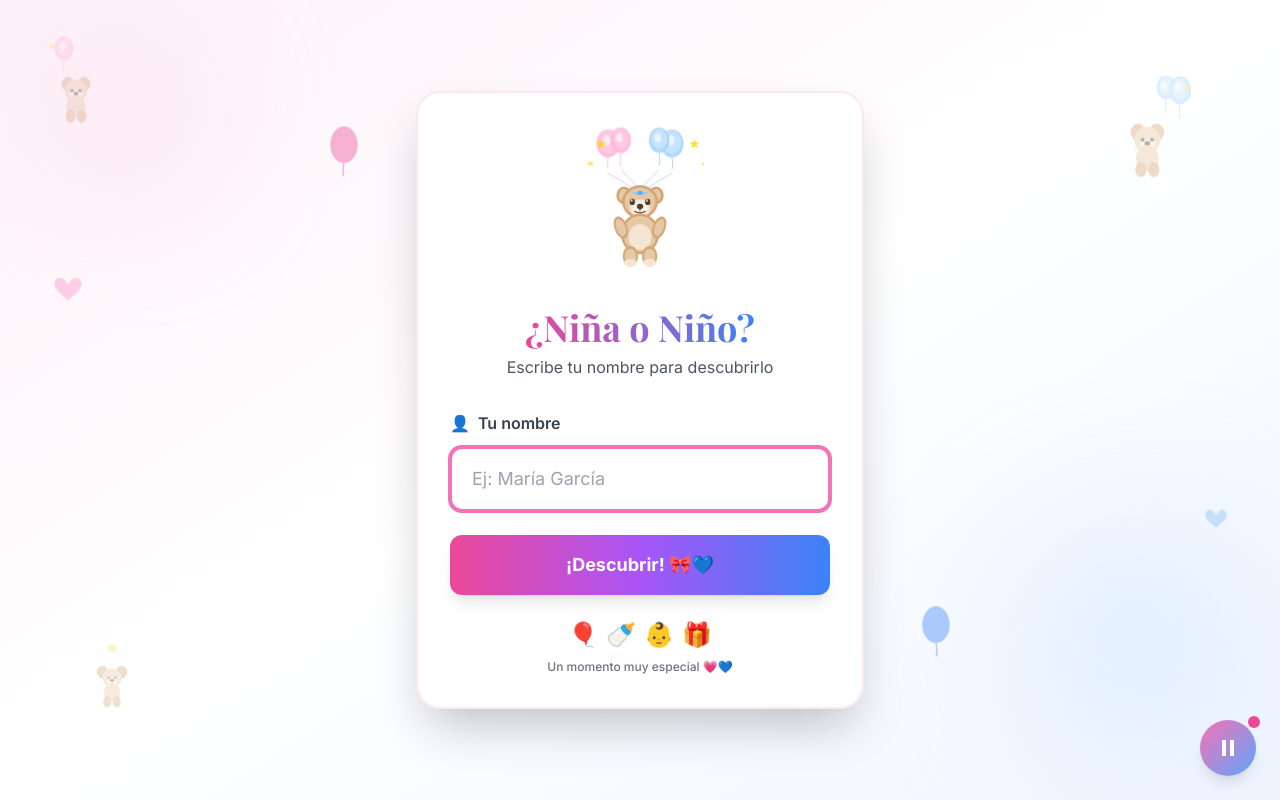
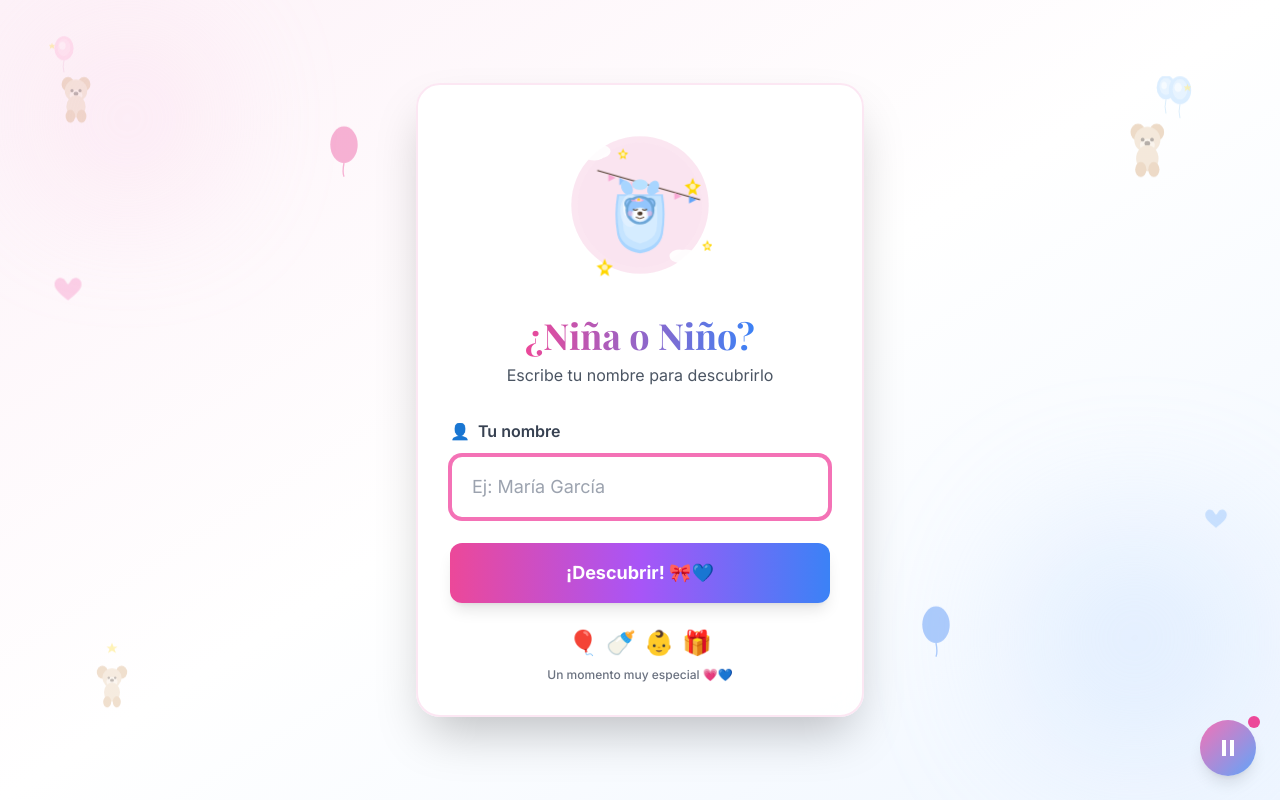
Before and after one commit to iandcm15200/revelacion, a Next.js app: page /login in a window 1280 px wide. Built offline with nearby package versions, Linux system fonts and the light colour scheme; a web font is replaced by a local one.

Commit message:
Nuevo diseño: osito azul en bolsa de regalo con banderines y estrellas doradas

```diff
--- a/app/login/page.tsx
+++ b/app/login/page.tsx
@@ -201,100 +201,106 @@ export default function LoginPage() {
               transition={{ delay: 0.2, type: 'spring', stiffness: 200 }}
               className="inline-block mb-4"
             >
-              <svg viewBox="0 0 200 240" className="w-32 h-40">
-                {/* Globos rosa */}
-                <g className="balloon-float">
-                  <ellipse cx="50" cy="30" rx="18" ry="22" fill="#FFB6D9" opacity="0.9"/>
-                  <ellipse cx="50" cy="28" rx="14" ry="18" fill="#FFC9E3"/>
-                  <ellipse cx="48" cy="25" rx="6" ry="8" fill="#FFFFFF" opacity="0.6"/>
-                  <path d="M 50 52 Q 48 65 50 70" stroke="#E8A5C8" strokeWidth="1" fill="none"/>
+              <svg viewBox="0 0 220 240" className="w-36 h-44">
+                {/* Fondo rosa circular */}
+                <circle cx="110" cy="120" r="105" fill="#F8D5E8" opacity="0.6"/>
+                <circle cx="110" cy="120" r="95" fill="#FBE4F1" opacity="0.8"/>
 
-                  <ellipse cx="70" cy="25" rx="16" ry="20" fill="#FFB6D9" opacity="0.9"/>
-                  <ellipse cx="70" cy="23" rx="12" ry="16" fill="#FFC9E3"/>
-                  <ellipse cx="68" cy="21" rx="5" ry="7" fill="#FFFFFF" opacity="0.6"/>
-                  <path d="M 70 45 Q 68 58 70 65" stroke="#E8A5C8" strokeWidth="1" fill="none"/>
+                {/* Nubes decorativas */}
+                <g opacity="0.9">
+                  <ellipse cx="40" cy="40" rx="18" ry="12" fill="#FFFFFF"/>
+                  <ellipse cx="50" cy="38" rx="15" ry="10" fill="#FFFFFF"/>
+                  <ellipse cx="30" cy="38" rx="12" ry="8" fill="#FFFFFF"/>
+
+                  <ellipse cx="180" cy="200" rx="18" ry="12" fill="#FFFFFF"/>
+                  <ellipse cx="170" cy="198" rx="15" ry="10" fill="#FFFFFF"/>
+                  <ellipse cx="190" cy="198" rx="12" ry="8" fill="#FFFFFF"/>
                 </g>
 
-                {/* Globos azules */}
-                <g className="balloon-float">
-                  <ellipse cx="150" cy="30" rx="18" ry="22" fill="#A8D5FF" opacity="0.9"/>
-                  <ellipse cx="150" cy="28" rx="14" ry="18" fill="#C5E4FF"/>
-                  <ellipse cx="148" cy="25" rx="6" ry="8" fill="#FFFFFF" opacity="0.6"/>
-                  <path d="M 150 52 Q 152 65 150 70" stroke="#8CC4F0" strokeWidth="1" fill="none"/>
+                {/* Banderines */}
+                <g className="heart-pulse">
+                  <path d="M 40 60 L 180 100" stroke="#4A3728" strokeWidth="1.5" fill="none"/>
 
-                  <ellipse cx="130" cy="25" rx="16" ry="20" fill="#A8D5FF" opacity="0.9"/>
-                  <ellipse cx="130" cy="23" rx="12" ry="16" fill="#C5E4FF"/>
-                  <ellipse cx="128" cy="21" rx="5" ry="7" fill="#FFFFFF" opacity="0.6"/>
-                  <path d="M 130 45 Q 132 58 130 65" stroke="#8CC4F0" strokeWidth="1" fill="none"/>
+                  {/* Banderines rosa */}
+                  <path d="M 55 65 L 55 75 L 65 70 Z" fill="#F9A8D4"/>
+                  <path d="M 85 75 L 85 85 L 95 80 Z" fill="#FFC9E3"/>
+                  <path d="M 145 90 L 145 100 L 155 95 Z" fill="#F9A8D4"/>
+
+                  {/* Banderines azules */}
+                  <path d="M 70 70 L 70 80 L 80 75 Z" fill="#93C5FD"/>
+                  <path d="M 115 83 L 115 93 L 125 88 Z" fill="#A8D5FF"/>
+                  <path d="M 165 95 L 165 105 L 175 100 Z" fill="#60A5FA"/>
                 </g>
 
-                {/* Estrellas doradas */}
+                {/* Estrellas doradas brillantes */}
                 <g className="heart-pulse">
-                  <path d="M 35 15 L 37 20 L 42 20 L 38 23 L 40 28 L 35 25 L 30 28 L 32 23 L 28 20 L 33 20 Z" fill="#FFD700" opacity="0.8"/>
-                  <path d="M 165 15 L 167 20 L 172 20 L 168 23 L 170 28 L 165 25 L 160 28 L 162 23 L 158 20 L 163 20 Z" fill="#FFD700" opacity="0.8"/>
-                  <path d="M 20 45 L 22 48 L 25 48 L 23 50 L 24 53 L 20 51 L 16 53 L 17 50 L 15 48 L 18 48 Z" fill="#FFD700" opacity="0.6"/>
-                  <path d="M 180 45 L 182 48 L 185 48 L 183 50 L 184 53 L 180 51 L 176 53 L 177 50 L 175 48 L 178 48 Z" fill="#FFD700" opacity="0.6"/>
+                  <path d="M 50 180 L 53 188 L 61 190 L 54 196 L 56 204 L 50 200 L 44 204 L 46 196 L 39 190 L 47 188 Z" fill="#FFD700"/>
+                  <ellipse cx="50" cy="192" rx="4" ry="4" fill="#FFF9E6" opacity="0.8"/>
+
+                  <path d="M 170 70 L 173 78 L 181 80 L 174 86 L 176 94 L 170 90 L 164 94 L 166 86 L 159 80 L 167 78 Z" fill="#FFD700"/>
+                  <ellipse cx="170" cy="82" rx="4" ry="4" fill="#FFF9E6" opacity="0.8"/>
+
+                  <path d="M 190 155 L 192 160 L 197 161 L 193 165 L 194 170 L 190 167 L 186 170 L 187 165 L 183 161 L 188 160 Z" fill="#FFD700"/>
+                  <ellipse cx="190" cy="163" rx="3" ry="3" fill="#FFF9E6" opacity="0.8"/>
+
+                  <path d="M 75 30 L 77 35 L 82 36 L 78 40 L 79 45 L 75 42 L 71 45 L 72 40 L 68 36 L 73 35 Z" fill="#FFD700"/>
+                  <ellipse cx="75" cy="38" rx="3" ry="3" fill="#FFF9E6" opacity="0.8"/>
                 </g>
 
-                {/* Cuerdas de los globos */}
-                <path d="M 50 70 Q 85 90 95 100" stroke="#E8A5C8" strokeWidth="1.5" fill="none" opacity="0.6"/>
-                <path d="M 70 65 Q 92 85 98 95" stroke="#E8A5C8" strokeWidth="1.5" fill="none" opacity="0.6"/>
-                <path d="M 150 70 Q 115 90 105 100" stroke="#8CC4F0" strokeWidth="1.5" fill="none" opacity="0.6"/>
-                <path d="M 130 65 Q 108 85 102 95" stroke="#8CC4F0" strokeWidth="1.5" fill="none" opacity="0.6"/>
+                {/* Bolsa/Pañuelo de regalo celeste */}
+                <g className="balloon-float">
+                  {/* Nudo superior */}
+                  <ellipse cx="90" cy="100" rx="8" ry="12" fill="#A8D5FF" transform="rotate(-30 90 100)"/>
+                  <ellipse cx="130" cy="100" rx="8" ry="12" fill="#A8D5FF" transform="rotate(30 130 100)"/>
+                  <ellipse cx="110" cy="95" rx="12" ry="8" fill="#B8E1FF"/>
 
-                {/* Osito de peluche */}
-                <g>
+                  {/* Bolsa principal */}
+                  <path d="M 75 110 Q 70 140 75 170 Q 80 195 110 200 Q 140 195 145 170 Q 150 140 145 110 Z" fill="#A8D5FF"/>
+                  <path d="M 78 112 Q 73 140 78 168 Q 82 190 110 195 Q 138 190 142 168 Q 147 140 142 112 Z" fill="#C5E4FF"/>
+                  <path d="M 85 120 Q 82 145 85 165 Q 88 180 110 185 Q 132 180 135 165 Q 138 145 135 120 Z" fill="#D5ECFF"/>
+
+                  {/* Brillos en la bolsa */}
+                  <ellipse cx="95" cy="135" rx="15" ry="25" fill="#E8F4FF" opacity="0.6"/>
+                  <ellipse cx="92" cy="130" rx="8" ry="15" fill="#FFFFFF" opacity="0.5"/>
+                </g>
+
+                {/* Osito azul bebé dentro de la bolsa */}
+                <g className="bear-sway">
                   {/* Orejas */}
-                  <ellipse cx="75" cy="105" rx="12" ry="14" fill="#D4A574"/>
-                  <ellipse cx="75" cy="105" rx="8" ry="10" fill="#E5C9A6"/>
-                  <ellipse cx="125" cy="105" rx="12" ry="14" fill="#D4A574"/>
-                  <ellipse cx="125" cy="105" rx="8" ry="10" fill="#E5C9A6"/>
+                  <circle cx="95" cy="135" r="9" fill="#6BA5D6"/>
+                  <circle cx="95" cy="135" r="6" fill="#93C5FD"/>
+                  <circle cx="125" cy="135" r="9" fill="#6BA5D6"/>
+                  <circle cx="125" cy="135" r="6" fill="#93C5FD"/>
 
                   {/* Cabeza */}
-                  <ellipse cx="100" cy="115" rx="28" ry="26" fill="#D4A574"/>
-                  <ellipse cx="100" cy="115" rx="24" ry="22" fill="#E5C9A6"/>
+                  <circle cx="110" cy="145" r="22" fill="#6BA5D6"/>
+                  <circle cx="110" cy="145" r="18" fill="#93C5FD"/>
 
                   {/* Hocico */}
-                  <ellipse cx="100" cy="125" rx="16" ry="14" fill="#F5E6D3"/>
-                  <ellipse cx="100" cy="125" rx="12" ry="10" fill="#FFF4E6"/>
+                  <ellipse cx="110" cy="152" rx="13" ry="11" fill="#E8F4FF"/>
+                  <ellipse cx="110" cy="152" rx="10" ry="8" fill="#FFFFFF"/>
 
                   {/* Nariz */}
-                  <ellipse cx="100" cy="122" rx="5" ry="4" fill="#4A3728"/>
-                  <ellipse cx="98" cy="121" rx="2" ry="1.5" fill="#6B5D52" opacity="0.6"/>
+                  <ellipse cx="110" cy="150" rx="4" ry="3" fill="#4A3728"/>
+                  <ellipse cx="108.5" cy="149" rx="1.5" ry="1" fill="#7A6D68" opacity="0.6"/>
 
-                  {/* Boca */}
-                  <path d="M 100 122 L 100 128" stroke="#4A3728" strokeWidth="2" strokeLinecap="round"/>
-                  <path d="M 92 130 Q 100 134 108 130" stroke="#4A3728" strokeWidth="2" fill="none" strokeLinecap="round"/>
+                  {/* Ojos cerrados (dormido/feliz) */}
+                  <path d="M 100 144 Q 103 146 106 144" stroke="#4A3728" strokeWidth="2" fill="none" strokeLinecap="round"/>
+                  <path d="M 114 144 Q 117 146 120 144" stroke="#4A3728" strokeWidth="2" fill="none" strokeLinecap="round"/>
 
-                  {/* Ojos */}
-                  <ellipse cx="88" cy="115" rx="4" ry="5" fill="#4A3728"/>
-                  <ellipse cx="87" cy="113" rx="1.5" ry="2" fill="#FFFFFF" opacity="0.8"/>
-                  <ellipse cx="112" cy="115" rx="4" ry="5" fill="#4A3728"/>
-                  <ellipse cx="111" cy="113" rx="1.5" ry="2" fill="#FFFFFF" opacity="0.8"/>
+                  {/* Mejillas rosadas */}
+                  <circle cx="95" cy="150" r="4" fill="#FFB6D9" opacity="0.5"/>
+                  <circle cx="125" cy="150" r="4" fill="#FFB6D9" opacity="0.5"/>
 
-                  {/* Cuerpo */}
-                  <ellipse cx="100" cy="165" rx="30" ry="32" fill="#D4A574"/>
-                  <ellipse cx="100" cy="165" rx="26" ry="28" fill="#E5C9A6"/>
-                  <ellipse cx="100" cy="170" rx="18" ry="20" fill="#F5E6D3"/>
+                  {/* Boca sonriente */}
+                  <path d="M 104 156 Q 110 160 116 156" stroke="#4A3728" strokeWidth="1.5" fill="none" strokeLinecap="round"/>
 
-                  {/* Brazos */}
-                  <ellipse cx="70" cy="155" rx="10" ry="18" fill="#D4A574" transform="rotate(-20 70 155)"/>
-                  <ellipse cx="70" cy="155" rx="7" ry="14" fill="#E5C9A6" transform="rotate(-20 70 155)"/>
-                  <ellipse cx="130" cy="155" rx="10" ry="18" fill="#D4A574" transform="rotate(20 130 155)"/>
-                  <ellipse cx="130" cy="155" rx="7" ry="14" fill="#E5C9A6" transform="rotate(20 130 155)"/>
+                  {/* Moño/Corona rosa en la cabeza */}
+                  <path d="M 100 130 Q 98 128 96 130 Q 98 132 100 131 Q 102 132 104 131 Q 106 132 108 131 Q 110 132 112 131 Q 114 132 116 130 Q 114 128 112 129 Q 110 128 108 129 Q 106 128 104 129 Q 102 128 100 130 Z" fill="#F9A8D4"/>
+                  <ellipse cx="108" cy="129.5" rx="5" ry="3" fill="#FFC9E3"/>
 
-                  {/* Patas */}
-                  <ellipse cx="85" cy="200" rx="12" ry="16" fill="#D4A574"/>
-                  <ellipse cx="85" cy="200" rx="9" ry="12" fill="#E5C9A6"/>
-                  <ellipse cx="85" cy="210" rx="10" ry="6" fill="#F5E6D3"/>
-
-                  <ellipse cx="115" cy="200" rx="12" ry="16" fill="#D4A574"/>
-                  <ellipse cx="115" cy="200" rx="9" ry="12" fill="#E5C9A6"/>
-                  <ellipse cx="115" cy="210" rx="10" ry="6" fill="#F5E6D3"/>
-
-                  {/* Moño azul */}
-                  <path d="M 95 100 Q 90 98 88 102 Q 90 105 95 103 Q 100 105 105 103 Q 110 105 112 102 Q 110 98 105 100 Q 100 95 95 100 Z" fill="#93C5FD"/>
-                  <ellipse cx="100" cy="101" rx="4" ry="3" fill="#60A5FA"/>
+                  {/* Estrellita en el moño */}
+                  <path d="M 108 126 L 109 128 L 111 128 L 109.5 129.5 L 110 131.5 L 108 130 L 106 131.5 L 106.5 129.5 L 105 128 L 107 128 Z" fill="#FFD700"/>
                 </g>
               </svg>
             </motion.div>
```
